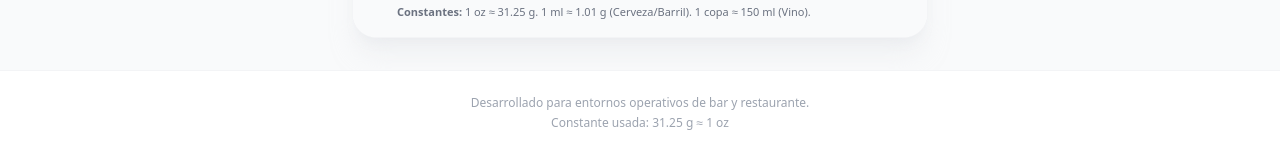
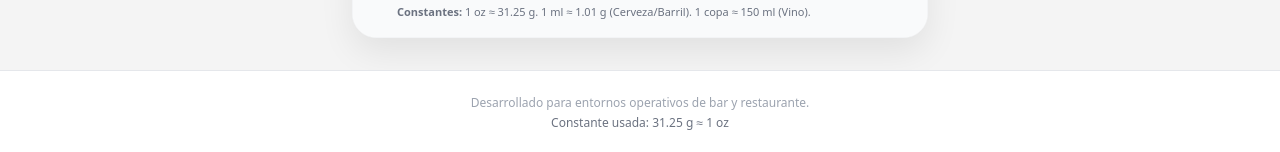
Before and after one commit to furiarocktshirtscolombia-netizen/Calculadora, a React (Vite) app: page / in a window 1280 px wide. Shown: the part 1123-1275 px from the top of the page. Built offline with nearby package versions, Linux system fonts and the light colour scheme; no server answers.

Commit message:
feat: Improve UI styling and introduce premium shadow
Refactors the application's visual presentation with a more refined color palette and a new "premium-shadow" class for elevated UI elements. Updates background colors, footer styling, and loading indicator text for a cleaner user experience.

```diff
--- a/App.tsx
+++ b/App.tsx
@@ -8,7 +8,7 @@ const App: React.FC = () => {
   const [activeTab, setActiveTab] = useState<'calculator' | 'ai-editor'>('calculator');
 
   return (
-    <div className="min-h-screen bg-gray-50 flex flex-col">
+    <div className="min-h-screen bg-[#f4f4f4] flex flex-col">
       {/* Brand Header with Logos */}
       <header className="brand-header">
         <img src="logos.png" alt="Rocoto · Hot Wings · Malanga" />
@@ -64,9 +64,9 @@ const App: React.FC = () => {
       </main>
 
       {/* Footer Info */}
-      <footer className="py-6 text-center text-xs text-gray-400 border-t border-gray-100 bg-white">
+      <footer className="py-6 text-center text-xs text-gray-400 border-t border-gray-200 bg-white">
         <p>Desarrollado para entornos operativos de bar y restaurante.</p>
-        <p className="mt-1">Constante usada: 31.25 g ≈ 1 oz</p>
+        <p className="mt-1 text-gray-500">Constante usada: 31.25 g ≈ 1 oz</p>
       </footer>
     </div>
   );
--- a/components/LiquorCalculator.tsx
+++ b/components/LiquorCalculator.tsx
@@ -160,7 +160,7 @@ export const LiquorCalculator: React.FC = () => {
     return (
       <div className="flex flex-col items-center justify-center min-h-[400px]">
         <RefreshCw className="animate-spin text-amber-500 mb-4" size={48} />
-        <p className="text-gray-500">Cargando base de datos...</p>
+        <p className="text-gray-400">Cargando base de datos...</p>
       </div>
     );
   }
@@ -183,7 +183,7 @@ export const LiquorCalculator: React.FC = () => {
       )}
 
       {/* Main Form Card */}
-      <div className="bg-white rounded-3xl shadow-xl shadow-gray-200/50 border border-gray-100 overflow-hidden">
+      <div className="bg-white rounded-3xl premium-shadow border border-gray-100 overflow-hidden">
         <div className="p-6 md:p-8 space-y-6">
 
           {/* Search & Select Section */}
--- a/index.html
+++ b/index.html
@@ -8,6 +8,13 @@
     <script src="https://cdn.tailwindcss.com"></script>
     <script src="https://cdn.sheetjs.com/xlsx-latest/package/dist/xlsx.full.min.js"></script>
     <style>
+      /* Fondo original */
+      body {
+        margin: 0;
+        background: #f4f4f4;
+        min-height: 100vh;
+      }
+
       /* Animación de aparición */
       @keyframes fadeScaleIn {
         from {
@@ -41,6 +48,11 @@
         height: auto;
         object-fit: contain;
       }
+
+      /* Sombra elegante para fondo claro */
+      .premium-shadow {
+        box-shadow: 0 14px 34px rgba(0, 0, 0, 0.08);
+      }
     </style>
     <script type="importmap">
 {
@@ -54,7 +66,7 @@
 }
 </script>
   </head>
-  <body class="bg-gray-50 text-gray-900">
+  <body class="text-gray-900">
     <div id="root"></div>
   </body>
 </html>
```
